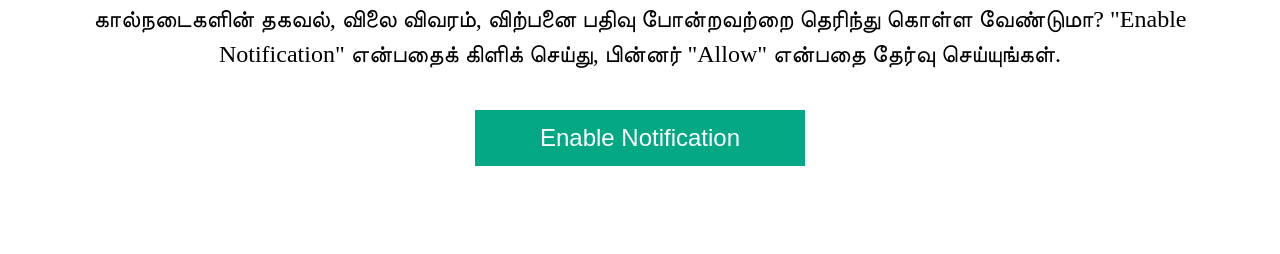
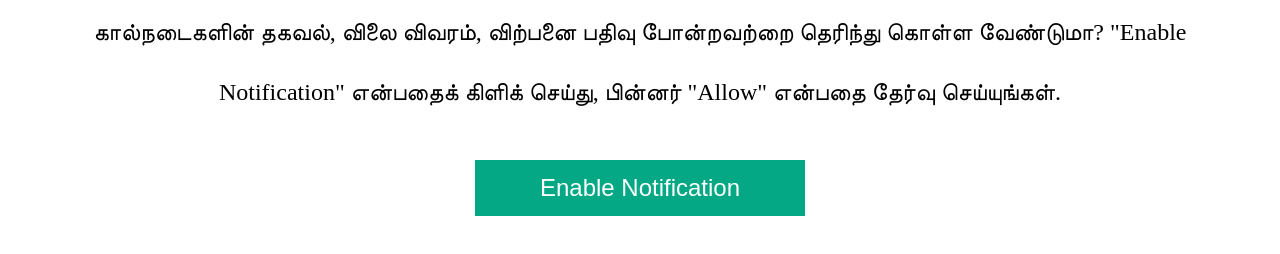
Before and after one commit to flipkoins/pushos, a plain HTML site: page index.html in a window 1280 px wide. Shown: the part 242-496 px from the top of the page. Drawn offline with Linux system fonts and the light colour scheme.

Commit message:
Update index.html

```diff
--- a/index.html
+++ b/index.html
@@ -30,7 +30,7 @@
     margin: auto;
     text-align: center;
     /* margin-top: 50px; */
-    line-height: 35px;
+    line-height: 60px;
     font-size: 24px;
     /* max-width: 320px; */
     /* width: 300px; */
```
